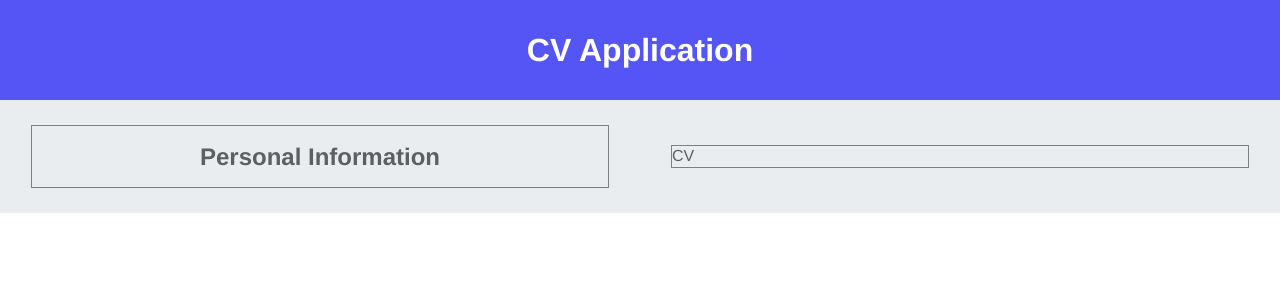
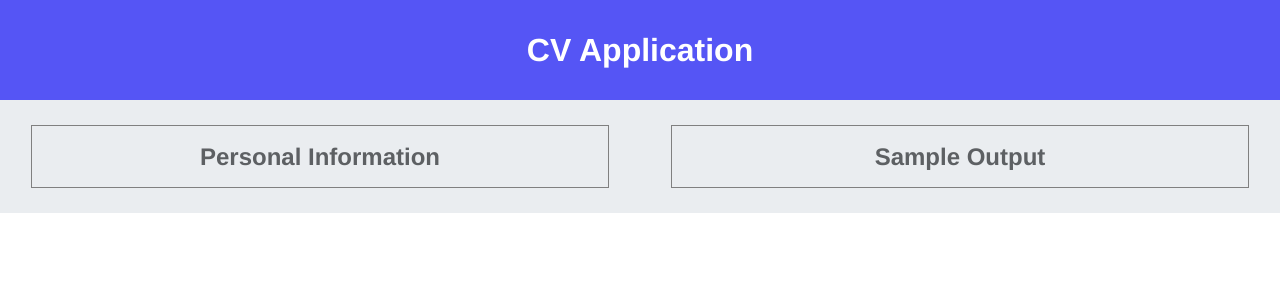
Before and after one commit to chapmancbVCU/cv-application, a React (Create React App) app: page / in a window 1280 px wide. Shown: the top 300 px of the page. Built offline with nearby package versions, Linux system fonts and the light colour scheme.

Commit message:
Added JSDOC comments.

```diff
--- a/src/components/CV.tsx
+++ b/src/components/CV.tsx
@@ -3,11 +3,21 @@
  *****************************************************************************/
 import React, { Component } from 'react';
 
+/**
+ * @class This class is responsble for rendering the CV sample output
+ * component of the webpage.
+ * @author Chad Chapman
+ * @extends Component
+ */
 class CV extends Component {
+    /**
+     * Renders sample output based on what is entered into from component.
+     * @returns HTMLDivElement containing CV sample output.
+     */
     render() {
         return(
             <div className="cv-container">
-                CV
+                <h2>Sample Output</h2>
             </div>
         );
     }
```
Also changed, not shown: src/components/Form.tsx (+9 -0 lines), src/components/Main.tsx (+10 -0 lines).
